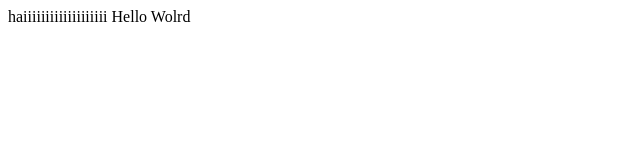
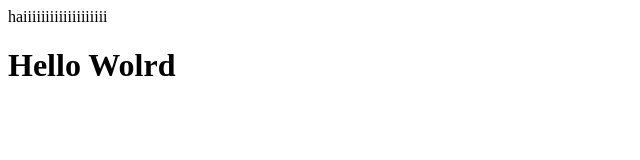
Before and after one commit to ekachandrasetiawan/learn, a plain HTML site: page index.html in a window 1280 px wide. Shown: the whole page, without its empty margins (0-640 px from the left). Drawn offline with Linux system fonts and the light colour scheme.

Commit message:
Tambah tag p dan tag h untuk word

```diff
--- a/index.html
+++ b/index.html
@@ -1,4 +1,5 @@
 <html>
 <head></head>
-<body>haiiiiiiiiiiiiiiiiiii Hello Wolrd </body>
+<body><p>haiiiiiiiiiiiiiiiiiii</p><h1>Hello Wolrd</h1>
+ </body>
 </html>
```
